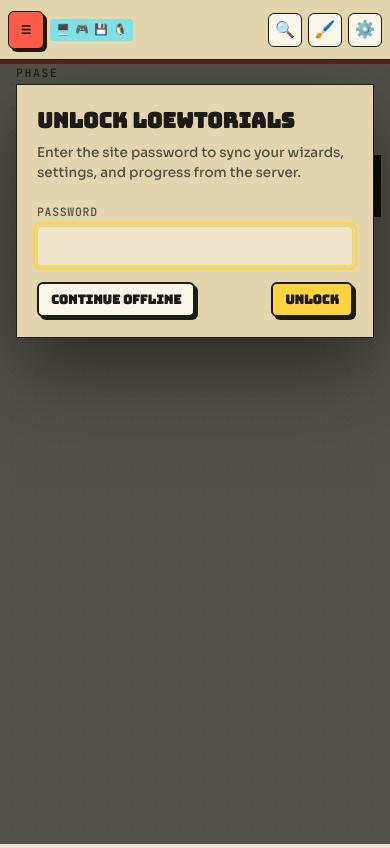
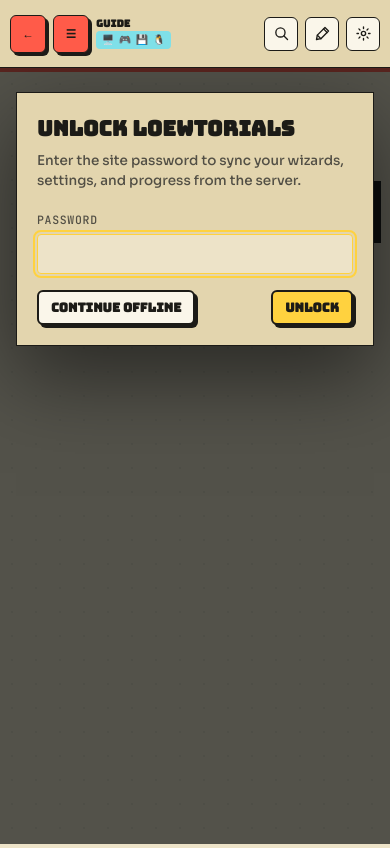
Before and after one commit to lrnolivia/loewtorials, a plain HTML site: page wizard.html in a window 390 px wide. Drawn offline with Linux system fonts and the light colour scheme.

Commit message:
Polish mobile header and Safari motion

```diff
--- a/assets/dashboard.css
+++ b/assets/dashboard.css
@@ -52,7 +52,7 @@
 
 @media (max-width:600px){
   .dash-content{ padding-bottom:56px; }
-  .app-hero{ padding-top:22px; }
+  .app-hero{ padding-top:0; }
   .toolbar{
     display:grid; grid-template-columns:minmax(0,1fr) minmax(0,1fr);
     gap:10px; padding:13px; margin-bottom:22px;
--- a/assets/header.js
+++ b/assets/header.js
@@ -80,29 +80,33 @@ function buildUtilityHTML() {
   const onGuide = document.body.classList.contains('guide-page');
   const miniSpecsHtml = HEADER_SPECS.map(s => '<span class="mini-spec" title="' + s.label + '" aria-label="' + s.label + '">' + s.icon + '</span>').join('');
 
+  const searchIcon = '<svg class="nav-glyph" viewBox="0 0 24 24" aria-hidden="true"><circle cx="10.5" cy="10.5" r="6.5"></circle><path d="m15.5 15.5 5 5"></path></svg>';
+  const themeIcon = '<svg class="nav-glyph" viewBox="0 0 24 24" aria-hidden="true"><path d="m15.5 3.5 5 5-10.8 10.8-6.2 1.2 1.2-6.2Z"></path><path d="m13.5 5.5 5 5M4.7 14.3l5 5"></path></svg>';
+  const settingsIcon = '<svg class="nav-glyph" viewBox="0 0 24 24" aria-hidden="true"><circle cx="12" cy="12" r="3"></circle><path d="M12 2.8v2.1M12 19.1v2.1M2.8 12h2.1M19.1 12h2.1M5.5 5.5 7 7M17 17l1.5 1.5M18.5 5.5 17 7M7 17l-1.5 1.5"></path></svg>';
+  const guideMetaHtml = '<div class="compact-guide-meta"><div class="mini-guide-title" id="hdrGuideTitle">Guide</div><div class="mini-specs" id="hdrMiniSpecs">' + miniSpecsHtml + '</div></div>';
+
   return '' +
   '<header class="app-header">' +
     '<div class="utility">' +
       '<div class="utility-inner">' +
-        (onGuide ? '<button class="home-btn" id="hdrHomeBtn" title="Home" aria-label="Go to dashboard">\u2302 <span>Home</span></button>' : '') +
+        (onGuide ? '<button class="home-btn back-btn" id="hdrBackBtn" title="Back to dashboard" aria-label="Back to dashboard">\u2190 <span>Back</span></button>' : '') +
         '<button class="home-btn mobile-rail-trigger" id="hdrRailBtn" type="button" aria-label="Open menu" aria-controls="rail" aria-expanded="false">\u2630</button>' +
         '<div class="mini-brand"><span class="mark">\u{1F9F0}</span><span class="word">loewtorials</span></div>' +
-        (onGuide ? '<div class="mini-guide-title" id="hdrGuideTitle">Guide</div>' : '') +
-        '<div class="mini-specs" id="hdrMiniSpecs">' + miniSpecsHtml + '</div>' +
+        (onGuide ? guideMetaHtml : '<div class="mini-specs" id="hdrMiniSpecs">' + miniSpecsHtml + '</div>') +
         '<div class="header-spacer"></div>' +
         '<div class="hsearch" id="hdrSearch">' +
-          '<button class="hsearch-btn" id="hdrSearchOpenBtn" title="Jump to a wizard" aria-label="Search guides">\u{1F50D}</button>' +
+          '<button class="hsearch-btn" id="hdrSearchOpenBtn" title="Jump to a wizard" aria-label="Search guides">' + searchIcon + '</button>' +
           '<div class="hsearch-box">' +
             '<input type="text" id="hdrSearchInput" placeholder="Jump to a wizard\u2026" aria-label="Search guides">' +
             '<button class="hsearch-close" id="hdrSearchCloseBtn" type="button" aria-label="Close search">\u2715</button>' +
           '</div>' +
           '<div class="hsearch-drop" id="hdrSearchDrop"></div>' +
         '</div>' +
-        '<div class="theme-pop-anchor" id="hdrPaintAnchor">' +
-          '<button class="header-icon-btn" id="hdrPaintBtn" title="Theme" aria-label="Appearance settings">\u{1F58C}\uFE0F</button>' +
+      '<div class="theme-pop-anchor" id="hdrPaintAnchor">' +
+          '<button class="header-icon-btn" id="hdrPaintBtn" title="Theme" aria-label="Appearance settings">' + themeIcon + '</button>' +
           '<div class="theme-pop" id="hdrThemePop"></div>' +
         '</div>' +
-        '<button class="header-icon-btn" id="hdrGearBtn" title="Settings" aria-label="Layout and data settings">\u2699\uFE0F</button>' +
+        '<button class="header-icon-btn" id="hdrGearBtn" title="Settings" aria-label="Layout and data settings">' + settingsIcon + '</button>' +
       '</div>' +
     '</div>' +
     '<div class="a3-stripe"></div>' +
@@ -413,8 +417,8 @@ function wireIconButtons() {
     settingsModal.open();
   });
 
-  const homeBtn = document.getElementById('hdrHomeBtn');
-  if (homeBtn) homeBtn.addEventListener('click', () => {
+  const backBtn = document.getElementById('hdrBackBtn');
+  if (backBtn) backBtn.addEventListener('click', () => {
     location.href = 'index.html';
   });
 
@@ -527,7 +531,12 @@ function initHeader() {
   if (document.body.classList.contains('guide-page') && railHeroMount) {
     const holder = document.createElement('div');
     holder.innerHTML = buildHeroHTML();
-    railHeroMount.appendChild(holder.querySelector('.app-hero'));
+    const brandLink = document.createElement('a');
+    brandLink.className = 'rail-brand-home';
+    brandLink.href = 'index.html';
+    brandLink.setAttribute('aria-label', 'Back to dashboard');
+    brandLink.appendChild(holder.querySelector('.app-hero'));
+    railHeroMount.appendChild(brandLink);
   } else if (heroMount) heroMount.innerHTML = buildHeroHTML();
 
   _themePrefs = currentThemePrefs();
--- a/assets/motion.js
+++ b/assets/motion.js
@@ -31,7 +31,7 @@
   }
 
   function swap(el) {
-    if (!el || reduce.matches) return;
+    if (!el || reduce.matches || isSafari) return;
     el.classList.remove('motion-swap');
     requestAnimationFrame(() => {
       el.classList.add('motion-swap');
@@ -58,7 +58,7 @@
 
   function init() {
     if (isSafari) document.documentElement.classList.add('is-safari');
-    document.documentElement.classList.add('motion-ready');
+    else document.documentElement.classList.add('motion-ready');
     scan(document);
     new MutationObserver(records => requestAnimationFrame(() =>
       records.forEach(record => record.addedNodes.forEach(scan))))
--- a/assets/styles.css
+++ b/assets/styles.css
@@ -147,7 +147,12 @@ body.modal-open{ overflow:hidden; }
 .motion-swap{ animation:motion-swap var(--motion-base) var(--ease-out-soft) both; }
 .motion-paused .app-hero .mark{ animation-play-state:paused; }
 .is-safari .motion-reveal{ opacity:1; }
-.is-safari :where(.wizard-card,.step-card,.article-step,.theme-pop,.modal){ animation:none !important; transition-duration:0.01ms !important; }
+.is-safari *, .is-safari *::before, .is-safari *::after{
+  animation-duration:0.01ms !important;
+  animation-iteration-count:1 !important;
+  transition-duration:0.01ms !important;
+  scroll-behavior:auto !important;
+}
 .is-safari body{ background-attachment:scroll !important; }
 
 /* Scrolling is deliberately native. Mandatory snap and scrollend-driven
@@ -213,7 +218,7 @@ body.modal-open{ overflow:hidden; }
   .rail-backdrop{ display:block; position:fixed; inset:var(--util-h) 0 0; background:transparent; z-index:30; visibility:hidden; pointer-events:none; }
   .rail-backdrop.open{ visibility:visible; pointer-events:auto; }
   body.rail-open{ overflow:hidden; }
-  body.rail-open :is(.mini-brand,.mini-guide-title,.mini-specs,.hsearch,.theme-pop-anchor,#hdrGearBtn){ display:none !important; }
+  body.rail-open :is(.mini-brand,.compact-guide-meta,.hsearch,.theme-pop-anchor,#hdrGearBtn){ display:none !important; }
   .rail-mobile-header{
     display:flex; align-items:center; gap:14px;
     margin:0 0 22px; padding:0 0 14px; border-bottom:1px solid var(--track);
@@ -226,7 +231,7 @@ body.modal-open{ overflow:hidden; }
   .rail-home-mobile:hover{ color:var(--a1-text); text-decoration:none; }
   .rail-actions .rail-action-mobile{ display:flex; }
   .rail-actions{ position:static; bottom:auto; padding:16px 0 0; }
-  .stage{ padding:0; }
+  .stage{ padding:clamp(18px,4.5vw,28px) 0 0; }
   .stage > *{ margin-left:clamp(16px,4vw,28px); margin-right:clamp(16px,4vw,28px); }
 }
 @media (max-width:600px){ .rail{ width:100vw; border-right:0; } }
@@ -485,23 +490,27 @@ button, input, textarea, select{ font-family:inherit; }
 .mini-brand{ display:none; align-items:center; gap:8px; }
 .mini-brand .mark{ font-size:1.3rem; line-height:1; }
 .mini-brand .word{ font-family:var(--f-display); font-size:0.95rem; white-space:nowrap; }
-.mini-guide-title{ display:none; max-width:min(38vw,520px); overflow:hidden; text-overflow:ellipsis; white-space:nowrap; font:700 .76rem var(--f-display); color:var(--tx); }
+.compact-guide-meta{ display:flex; min-width:0; max-width:min(38vw,520px); flex-direction:column; align-items:flex-start; gap:2px; }
+.mini-guide-title{ display:none; width:100%; overflow:hidden; text-overflow:ellipsis; white-space:nowrap; font:700 .76rem var(--f-display); color:var(--tx); line-height:1.15; }
 .mini-specs{ display:none; align-items:center; gap:3px; font-size:.78rem; padding:3px 6px; background:var(--a2); color:var(--a2t); border-radius:var(--radius-chip); }
 .mini-spec{ display:inline-flex; align-items:center; justify-content:center; width:21px; height:21px; padding:0; background:transparent; color:inherit; border:0; border-radius:50%; }
 body.scrolled .mini-brand, body.scrolled .mini-specs{ display:flex; }
 .guide-page .mini-brand{ display:none !important; }
+.guide-page .compact-guide-meta{ display:flex; }
+.guide-page .mini-guide-title{ display:block; }
 .guide-page .mini-specs{ display:flex; }
-.guide-page.scrolled .mini-guide-title{ display:block; }
 @media (max-width:620px){
-  .utility-inner{ gap:6px; padding:0 8px; }
+  .guide-page{ --util-h:68px; }
+  .utility-inner{ gap:7px; padding:0 10px; }
   .home-btn span{ display:none; }
   .home-btn{ padding:0; width:36px; min-width:36px; }
-  .mini-guide-title{ max-width:20vw; font-size:.64rem; }
-  .mini-specs{ gap:1px; padding:2px 4px; }
-  .mini-spec{ width:18px; height:18px; font-size:.68rem; }
+  .guide-page .compact-guide-meta{ flex:1 1 110px; max-width:none; }
+  .guide-page .header-spacer{ display:none; }
+  .mini-guide-title{ font-size:.62rem; }
+  .mini-specs{ gap:1px; padding:1px 4px; }
+  .mini-spec{ width:16px; height:16px; font-size:.62rem; }
 }
 @media (max-width:900px){
-  #hdrHomeBtn{ display:none; }
   .mobile-rail-trigger{ display:flex; }
 }
 
@@ -520,6 +529,7 @@ body.scrolled .mini-brand, body.scrolled .mini-specs{ display:flex; }
   width:38px; height:38px; border-radius:var(--radius-btn); border:var(--border-w) solid var(--border); background:var(--surf); color:var(--surft);
   display:flex; align-items:center; justify-content:center; cursor:pointer; font-size:1rem;
 }
+.nav-glyph{ width:18px; height:18px; display:block; fill:none; stroke:currentColor; stroke-width:1.9; stroke-linecap:round; stroke-linejoin:round; }
 [data-style="dopamine"] .hsearch-btn{ border:none; }
 .hsearch-box{
   display:flex; position:absolute; right:0; top:0; height:38px; width:280px; overflow:hidden;
@@ -556,6 +566,8 @@ body.scrolled .mini-brand, body.scrolled .mini-specs{ display:flex; }
 [data-style="dopamine"] .header-icon-btn{ border:none; }
 @media (max-width:620px){
   .hsearch,.hsearch-btn,.header-icon-btn{ width:34px; height:34px; }
+  .hsearch-btn,.header-icon-btn{ font-size:0; }
+  .nav-glyph{ width:17px; height:17px; }
 }
 
 /* the big hero — now rendered inside the sidebar+content grid's content
--- a/assets/wizard.css
+++ b/assets/wizard.css
@@ -54,6 +54,9 @@ a.outcome-node:hover{ transform:translate3d(3px,0,0); }
 h1.page-title{ font-family:var(--f-display); font-weight:700; font-size:clamp(1.375rem, 3.4vw, 2rem); margin:0; letter-spacing:-0.01em; }
 .page-sub{ color:var(--tx-muted); margin:8px 0 0; font-size:0.90625rem; max-width:52ch; }
 .page-subtitle{ color:var(--tx); margin:8px 0 0; font-size:1rem; font-weight:700; max-width:58ch; }
+.page-sub, .page-subtitle{
+  text-shadow:0 1px 0 var(--bg), 0 0 10px color-mix(in srgb,var(--surf) 78%,transparent);
+}
 .util-row{ display:flex; gap:8px; flex:none; }
 
 /* .step-card is the other "card" from §4 (the main per-step surface in
@@ -292,6 +295,9 @@ a.outcome-node:hover{ border-color:var(--a1); color:var(--a1); }
 @media (max-width:900px){ #openNotesDesktop{ display:none; } }
 
 .guide-page #railHeroMount .app-hero{ display:block; padding:0 0 22px; max-width:none; }
+.rail-brand-home{ display:block; color:inherit; text-decoration:none; }
+.rail-brand-home:hover{ color:inherit; text-decoration:none; }
+.rail-brand-home:focus-visible{ outline-offset:5px; }
 .guide-page #railHeroMount .app-hero .mark{ font-size:2.4rem; }
 .guide-page #railHeroMount .app-hero h1{ font-size:1.45rem; }
 .guide-page #railHeroMount .app-hero .tagline{ font-size:.8rem; }
```
Also changed, not shown: index.html (+1 -1 lines).
